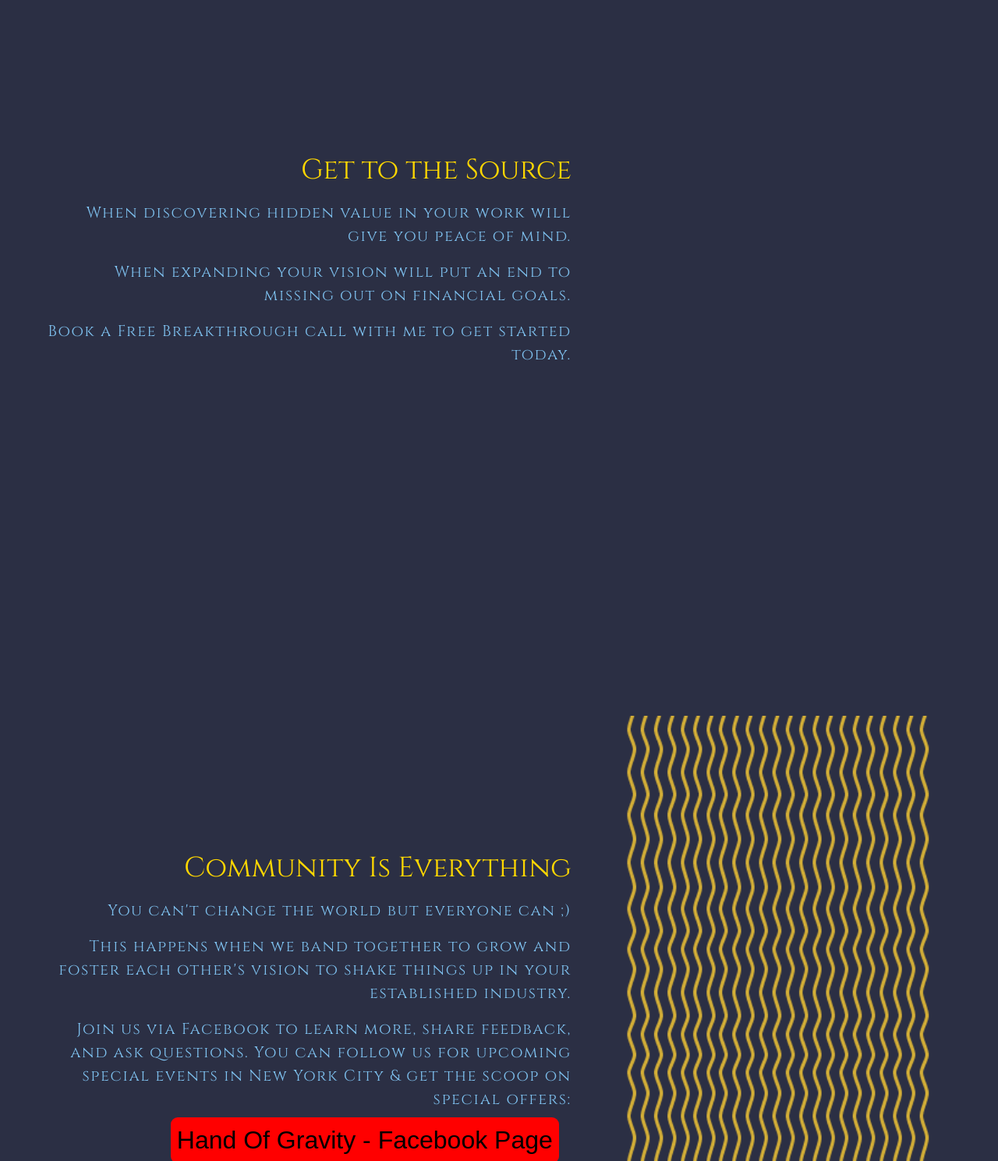
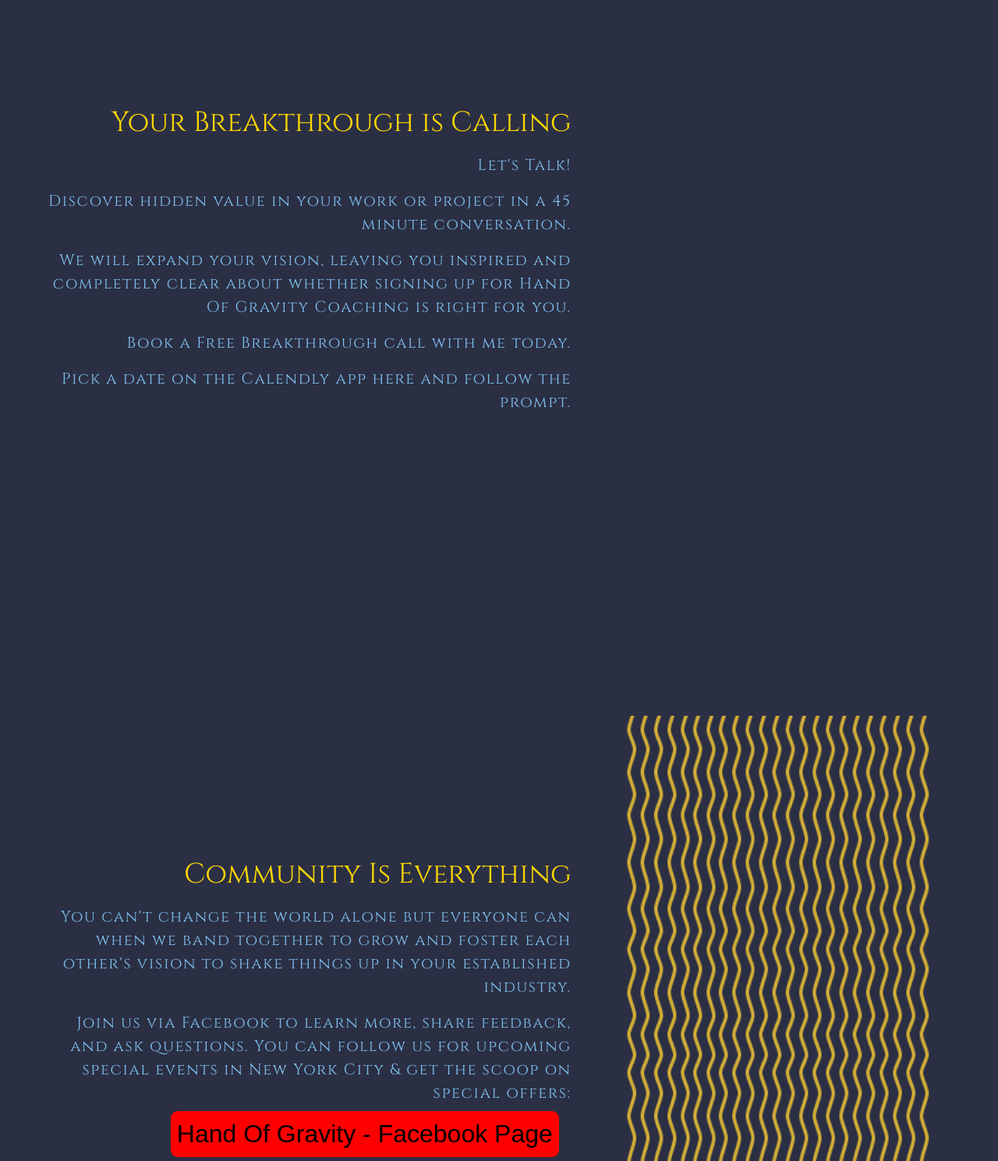
Before and after one commit to honeymkr/handofgravity, a Gatsby site: page / in a window 1280 px wide. Shown: the part 1620-3109 px from the top of the page at 78% size. Built offline with nearby package versions, Linux system fonts and the light colour scheme; Gatsby itself is replaced by a stand-in of ours; a script that the page names is missing; a web font is replaced by a local one.

Commit message:
updated text

```diff
--- a/src/components/sections/Bookacall.js
+++ b/src/components/sections/Bookacall.js
@@ -28,10 +28,14 @@ const BookaCall = () => (
   <Grid>
       <div>
 
-            <h2>Get to the Source</h2>
-            <h3>When discovering hidden value in your work will give you peace of mind.</h3>
-            <h3>When expanding your vision will put an end to missing out on financial goals.</h3>
-            <h3>Book a Free Breakthrough call with me to get started today.</h3>
+            <h2>Your Breakthrough is Calling</h2>
+            <h3>Let's Talk!</h3>
+            <h3>Discover hidden value in your work or project in a 45 minute conversation.</h3>
+            <h3>We will expand your vision, leaving you inspired and completely clear about whether signing up
+              for Hand Of Gravity Coaching is right for you.</h3>
+            <h3>Book a Free Breakthrough call with me today.</h3>
+            <h3>Pick a date on the Calendly app here and follow the prompt.
+            </h3>
 
     </div>
 
--- a/src/components/sections/Facebook.js
+++ b/src/components/sections/Facebook.js
@@ -27,8 +27,8 @@ const Facebook = () => (
     <Grid>
           <div>
         <h2>Community Is Everything</h2>
-        <h3>You can't change the world but everyone can  ;)</h3>
-        <h3>This happens when we band together to grow and foster each other's vision to shake things
+        <h3>You can't change the world alone but everyone can when we band together to grow
+          and foster each other's vision to shake things
           up in your established industry.</h3>
           <h3>Join us via Facebook to learn more, share feedback, and ask questions. You can follow us for
             upcoming special events in New York City &amp; get the scoop on special offers:
```
